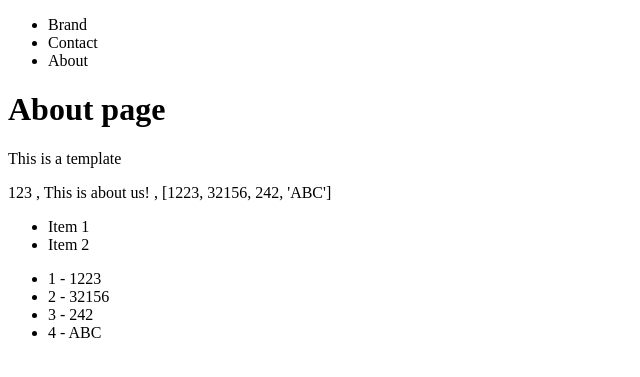
After one commit to kairavkkp/django-tutorial, a Django app: page /about/ in a window 1280 px wide. The commit adds this page. Shown: the top 377 px of the page, without its empty margins (0-640 px from the left). Run offline with Django 3.2, Linux system fonts and the light colour scheme.

Commit message:
Added Context in Template

```diff
--- a/src/pages/views.py
+++ b/src/pages/views.py
@@ -13,3 +13,13 @@ def contact_view(request, *args, **kwargs):
 
     # return HttpResponse("<h1>Contact Page</h1>")
     return render(request, 'contact.html', {})
+
+
+def about_view(request, *args, **kwargs):
+    my_context = {
+        'my_text': 'This is about us!',
+        'my_number': 123,
+        'my_list': [1223, 32156, 242, 'ABC']
+    }
+    # return HttpResponse("<h1>Contact Page</h1>")
+    return render(request, 'about.html', my_context)
--- /dev/null
+++ b/src/templates/about.html
@@ -0,0 +1,21 @@
+{% extends 'base.html' %}
+
+{% block content %}
+<h1>About page</h1>
+<p>This is a template</p>
+
+
+<p>
+    {{ my_number }} , {{ my_text }} , {{my_list}}
+</p>
+
+<ul>
+    <li>Item 1</li>
+    <li>Item 2</li>
+</ul>
+<ul>
+    {% for my_sub_item in my_list%}
+    <li>{{forloop.counter}} - {{my_sub_item}}</li>
+    {% endfor %}
+</ul>
+{% endblock %}
--- a/src/templates/base.html
+++ b/src/templates/base.html
@@ -6,6 +6,7 @@
 </head>
 
 <body>
+    {% include 'navbar.html' %}
     {% block content %}
     replace me
     {% endblock %}
--- /dev/null
+++ b/src/templates/navbar.html
@@ -0,0 +1,13 @@
+<nav>
+    <ul>
+        <li>
+            Brand
+        </li>
+        <li>
+            Contact
+        </li>
+        <li>
+            About
+        </li>
+    </ul>
+</nav>
--- a/src/trydjango/urls.py
+++ b/src/trydjango/urls.py
@@ -15,11 +15,12 @@ Including another URLconf
 """
 from django.contrib import admin
 from django.urls import path
-from pages.views import home_view, contact_view
+from pages.views import home_view, contact_view, about_view
 
 urlpatterns = [
     path('admin/', admin.site.urls),
     path('', home_view, name='home'),
-    path('contact/', contact_view, name='contact')
+    path('contact/', contact_view, name='contact'),
+    path('about/', about_view, name='about')
 
 ]
```
